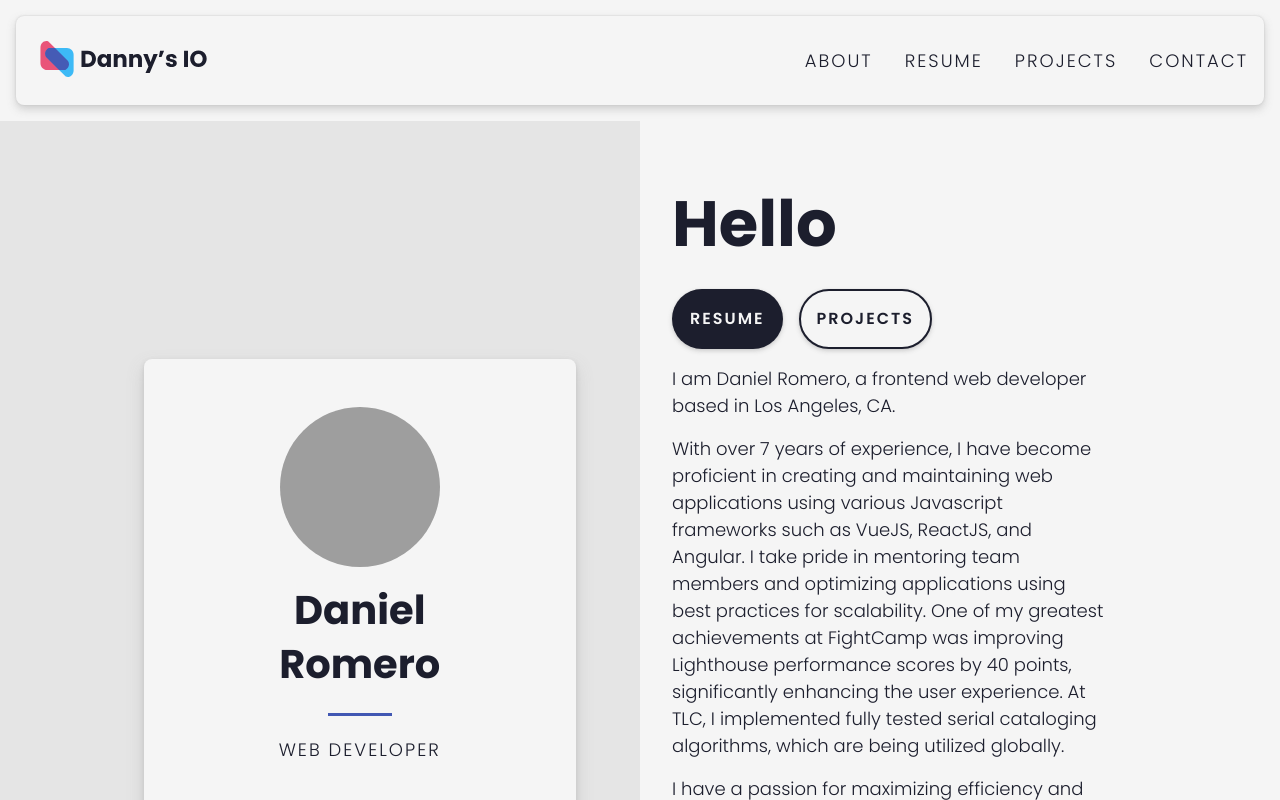
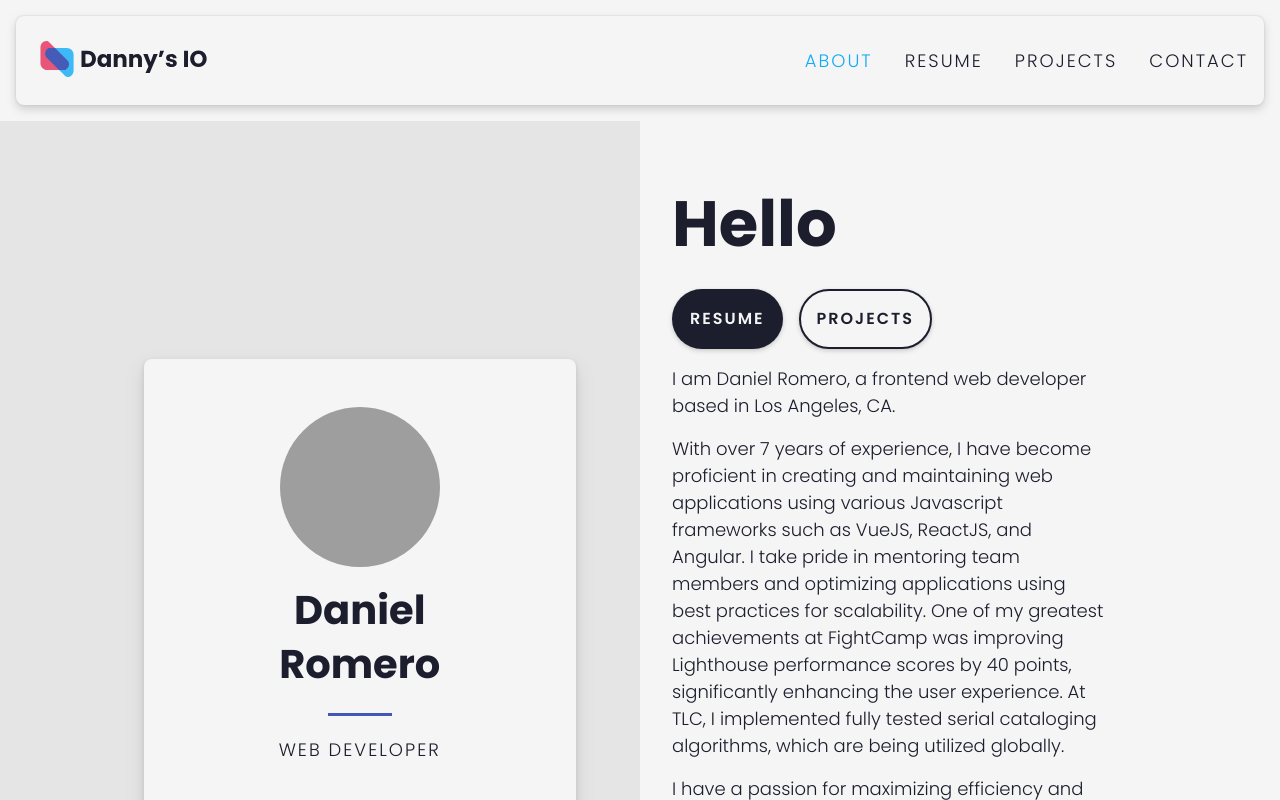
Before and after one commit to dannyk08/portfolio, a Next.js app: page / in a window 1280 px wide. Built offline with nearby package versions, Linux system fonts and the light colour scheme; grey boxes are pictures that could not be loaded.

Commit message:
Overall   * Fixed video fallback image     * changed placeholder to poster   * Updated dummy image query text to "loading"   * Updated subNavbar links to support active url

```diff
--- a/src/components/ImageFallback.tsx
+++ b/src/components/ImageFallback.tsx
@@ -3,7 +3,7 @@ import Image, { ImageProps } from 'next/image';
 import classNames from 'classnames';
 import styles from './ImageFallback.module.scss'
 
-export const getDummyImage = (props: Partial<ImageProps>) => `https://dummyimage.com/${props.width ?? 200}x${props.height ?? 200}`
+export const getDummyImage = (props: Partial<ImageProps>) => `https://dummyimage.com/${props.width ?? 200}x${props.height ?? 200}/000/fff.png&text=Loading...`
 
 export default function ImageFallback(props: ImageProps) {
   const { className, src, ...rest } = props
--- a/src/components/ProjectDetailModal.tsx
+++ b/src/components/ProjectDetailModal.tsx
@@ -26,7 +26,7 @@ export default function ProjectDetailModal(props: ProjectDetailModalProps) {
       autoPlay
       controls
       controlsList='nodownload noremoteplayback'
-      placeholder={getDummyImage(projectDetail)}
+      poster={getDummyImage(projectDetail)}
       title={projectDetail.alt}
       height={projectDetail.height}
       width={projectDetail.width}
--- a/src/components/SubNavbar.module.scss
+++ b/src/components/SubNavbar.module.scss
@@ -24,3 +24,7 @@
     text-align: center;
   }
 }
+
+.activeLink {
+  color: var(--secondary-color);
+}
--- a/src/components/SubNavbar.tsx
+++ b/src/components/SubNavbar.tsx
@@ -1,30 +1,58 @@
 import Link from 'next/link';
+import { useRouter } from 'next/router';
+import classNames from 'classnames';
 import Cap from './typography/Cap';
 import styles from './SubNavbar.module.scss'
 
+interface Routes {
+  url: string,
+  redirect?: string,
+  label: string,
+}
+
+const routes: Routes[] = [
+  {
+    url: '/about',
+    redirect: '/',
+    label: 'About',
+  },
+  {
+    url: '/resume',
+    label: 'Resume',
+  },
+  {
+    url: '/projects',
+    label: 'Projects',
+  },
+  {
+    url: '/contact',
+    label: 'Contact',
+  },
+]
+
 export default function SubNavList() {
+  const router = useRouter()
+
   return <li className={styles.subNavbar}>
     <ul className={styles.subNavList}>
-      <li>
-        <Cap>
-          <Link href='/about'>About</Link>
-        </Cap>
-      </li>
-      <li>
-        <Cap>
-          <Link href='/resume'>Resume</Link>
-        </Cap>
-      </li>
-      <li>
-        <Cap>
-          <Link href='/projects'>Projects</Link>
-        </Cap>
-      </li>
-      <li>
-        <Cap>
-          <Link href='/contact'>Contact</Link>
-        </Cap>
-      </li>
+      {
+        routes.map(({
+          url,
+          redirect,
+          label,
+        }) => <li key={url}>
+            <Cap>
+              <Link
+                className={classNames({
+                  [styles.activeLink]: router.pathname == redirect || router.pathname == url
+                })}
+                href={url}
+              >
+                {label}
+              </Link>
+            </Cap>
+          </li>)
+      }
     </ul>
   </li>
 }
```
